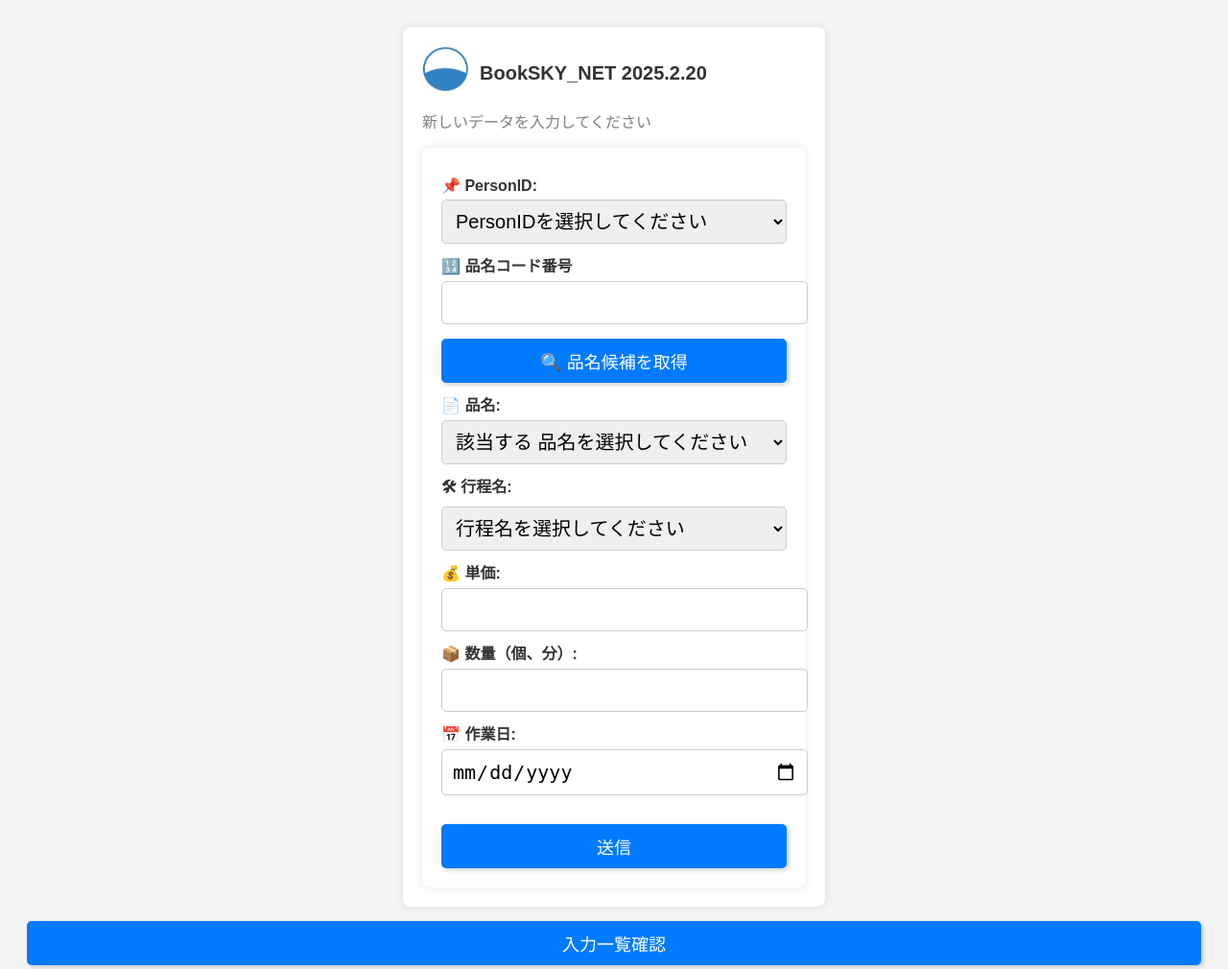
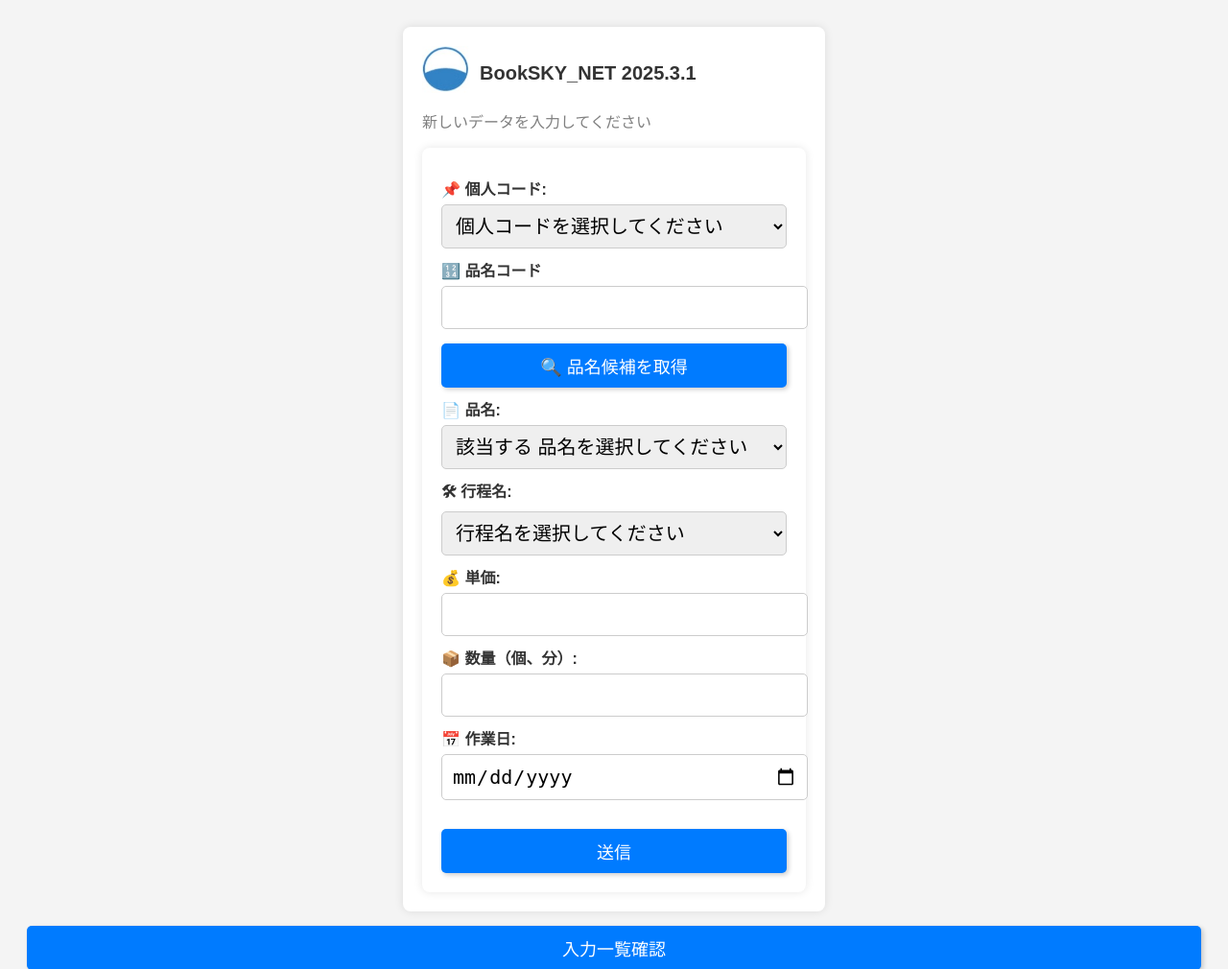
Before and after one commit to masanorimiyamoto-cloud/AirtableFlaskNew, a Flask app: page / in a window 1280 px wide. Shown: the top 1010 px of the page at 96% size. Run offline with Flask 3, Linux system fonts and the light colour scheme.

Commit message:
personID

```diff
--- a/templates/index.html
+++ b/templates/index.html
@@ -71,7 +71,7 @@
   <div class="container">
         <div class="header">
          <img src="{{ url_for('static', filename='images/logo.jpg') }}" alt="BookSKY Logo" class="logo">
-         <h2>BookSKY_NET 2025.2.20</h2>
+         <h2>BookSKY_NET 2025.3.1</h2>
         </div>
     {% with messages = get_flashed_messages(with_categories=true) %}
       {% if messages %}
@@ -86,9 +86,9 @@
     {% endwith %}
 
     <form method="POST">
-      <label for="personid">📌 PersonID:</label>
+      <label for="personid">📌 個人コード:</label>
       <select id="personid" name="personid" required>
-          <option value="">PersonIDを選択してください</option>
+          <option value="">個人コードを選択してください</option>
           {% for id, name in personid_dict.items() %}
               <option value="{{ id }}" {% if id|string == selected_personid|string %}selected{% endif %}>
                   {{ id }} - {{ name }}
@@ -96,7 +96,7 @@
           {% endfor %}
       </select>
 
-      <label for="workcd">🔢 品名コード番号</label>
+      <label for="workcd">🔢 品名コード</label>
       <input type="text" id="workcd" name="workcd" required>
 
       <button type="button" id="fetchWorkNameButton">🔍 品名候補を取得</button>
```
